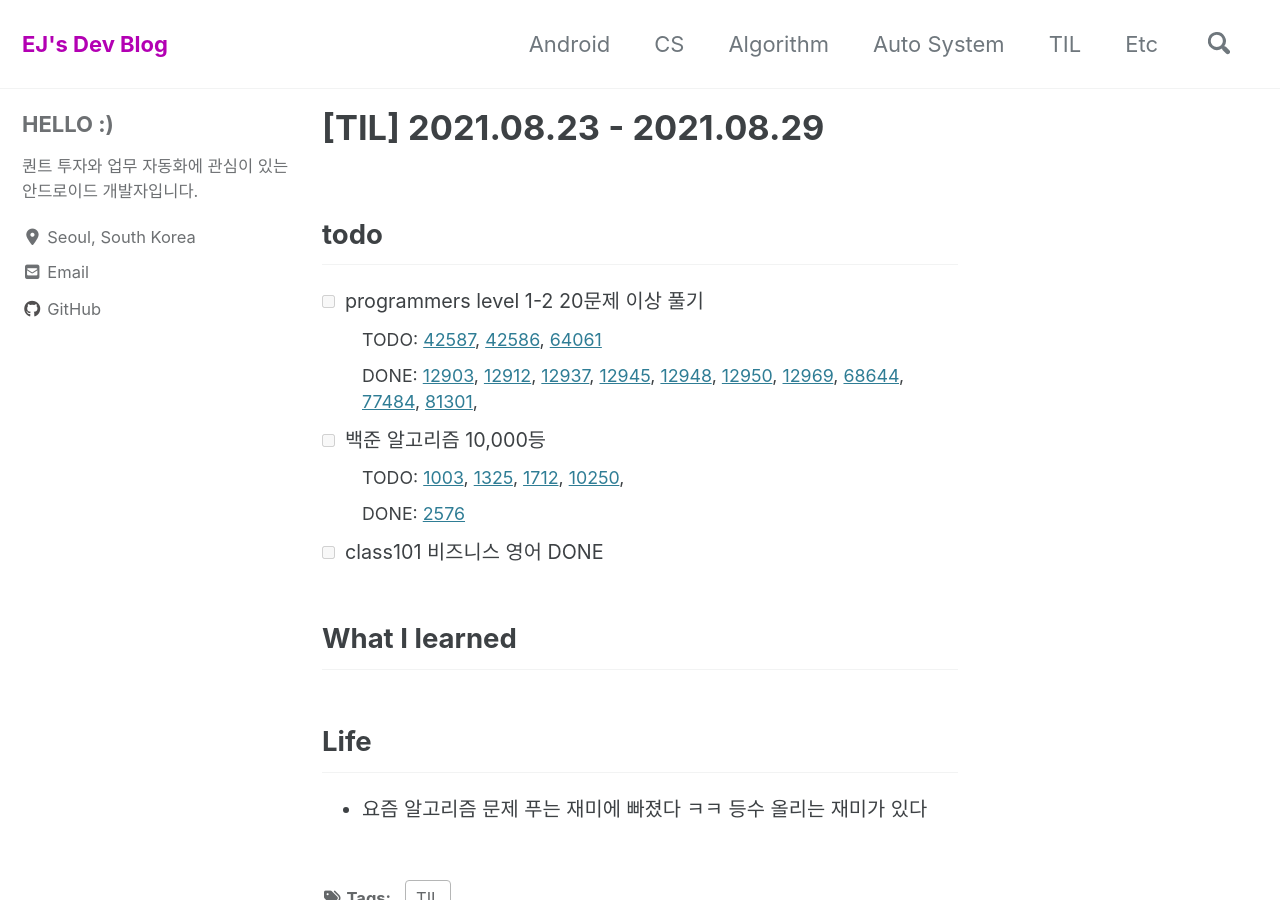
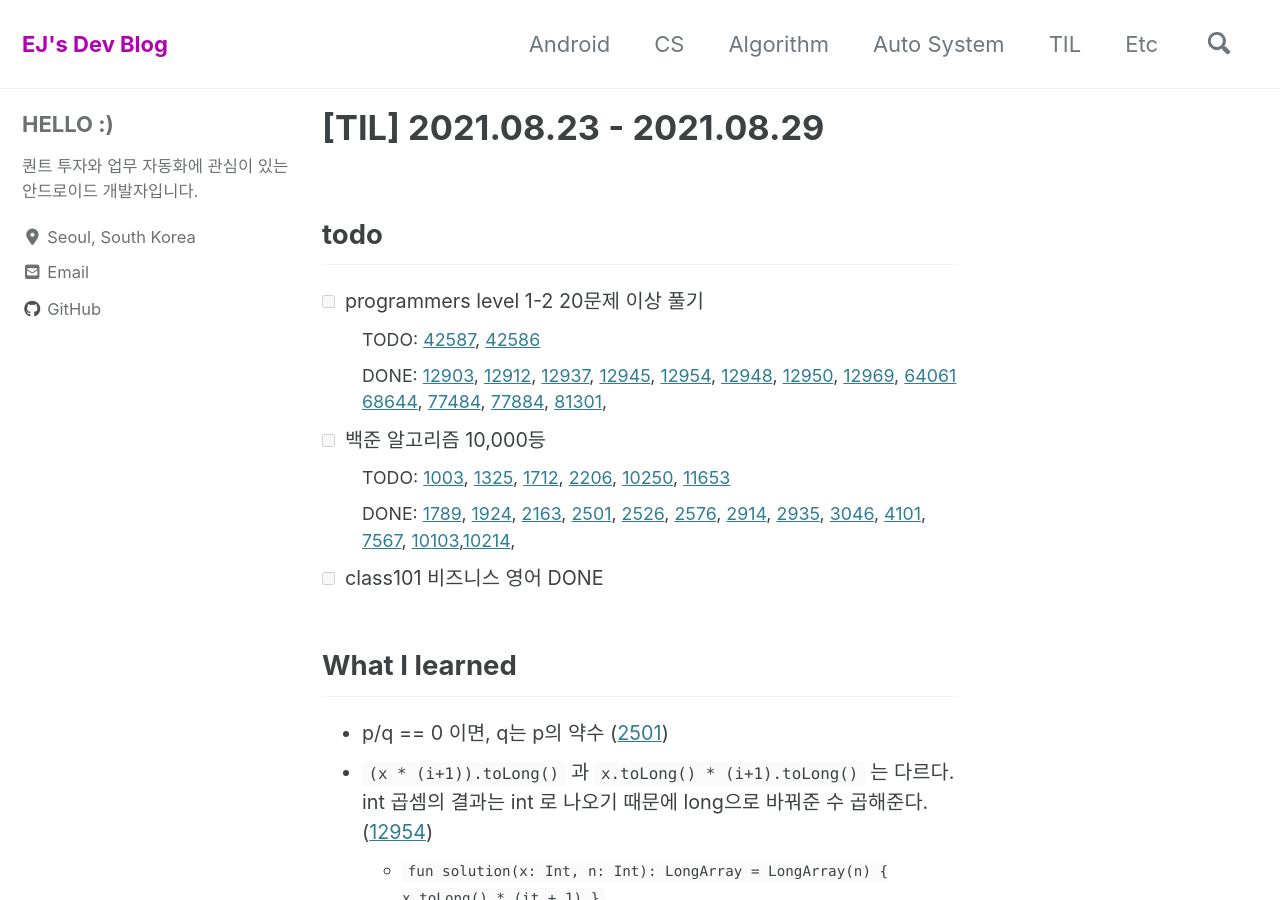
Before and after one commit to dev-eunji/dev-eunji.github.io, a Jekyll site: the page built from _posts/til/2021-08-23-TIL.md, in a window 1280 px wide and 900 px high. Built offline with Jekyll 4.4.1, drawn with Linux system fonts in a browser that asks for light colours; cached includes are drawn as plain includes; nearby versions of some CDN libraries; comment, search, counter and statistics services are not loaded.

Commit message:
[TIL] 20210824

```diff
--- a/_posts/til/2021-08-23-TIL.md
+++ b/_posts/til/2021-08-23-TIL.md
@@ -10,15 +10,19 @@ comments: true
 ## todo
 
 - [ ] programmers level 1-2 20문제 이상 풀기
-  - TODO: [42587](https://programmers.co.kr/learn/courses/30/lessons/42587), [42586](https://programmers.co.kr/learn/courses/30/lessons/42586), [64061](https://programmers.co.kr/learn/courses/30/lessons/64061)
-  - DONE: [12903](https://programmers.co.kr/learn/courses/30/lessons/12903), [12912](https://programmers.co.kr/learn/courses/30/lessons/12912), [12937](https://programmers.co.kr/learn/courses/30/lessons/12937), [12945](https://programmers.co.kr/learn/courses/30/lessons/12945), [12948](https://programmers.co.kr/learn/courses/30/lessons/12948), [12950](https://programmers.co.kr/learn/courses/30/lessons/12950), [12969](https://programmers.co.kr/learn/courses/30/lessons/12969), [68644](https://programmers.co.kr/learn/courses/30/lessons/68644), [77484](https://programmers.co.kr/learn/courses/30/lessons/77484), [81301](https://programmers.co.kr/learn/courses/30/lessons/81301),
+  - TODO: [42587](https://programmers.co.kr/learn/courses/30/lessons/42587), [42586](https://programmers.co.kr/learn/courses/30/lessons/42586)
+  - DONE: [12903](https://programmers.co.kr/learn/courses/30/lessons/12903), [12912](https://programmers.co.kr/learn/courses/30/lessons/12912), [12937](https://programmers.co.kr/learn/courses/30/lessons/12937), [12945](https://programmers.co.kr/learn/courses/30/lessons/12945), [12954](https://programmers.co.kr/learn/courses/30/lessons/12954), [12948](https://programmers.co.kr/learn/courses/30/lessons/12948), [12950](https://programmers.co.kr/learn/courses/30/lessons/12950), [12969](https://programmers.co.kr/learn/courses/30/lessons/12969), [64061](https://programmers.co.kr/learn/courses/30/lessons/64061) [68644](https://programmers.co.kr/learn/courses/30/lessons/68644), [77484](https://programmers.co.kr/learn/courses/30/lessons/77484), [77884](https://programmers.co.kr/learn/courses/30/lessons/77884), [81301](https://programmers.co.kr/learn/courses/30/lessons/81301),
 - [ ] 백준 알고리즘 10,000등
-  - TODO: [1003](https://www.acmicpc.net/problem/1003), [1325](https://www.acmicpc.net/problem/1325), [1712](https://www.acmicpc.net/problem/1712), [10250](https://www.acmicpc.net/problem/10250),
-  - DONE: [2576](https://www.acmicpc.net/problem/2576)
+  - TODO: [1003](https://www.acmicpc.net/problem/1003), [1325](https://www.acmicpc.net/problem/1325), [1712](https://www.acmicpc.net/problem/1712), [2206](https://www.acmicpc.net/problem/2206), [10250](https://www.acmicpc.net/problem/10250), [11653](https://www.acmicpc.net/problem/11653)
+  - DONE: [1789](https://www.acmicpc.net/problem/1789), [1924](https://www.acmicpc.net/problem/1924), [2163](https://www.acmicpc.net/problem/2163), [2501](https://www.acmicpc.net/problem/2501), [2526](https://www.acmicpc.net/problem/2526), [2576](https://www.acmicpc.net/problem/2576), [2914](https://www.acmicpc.net/problem/2914), [2935](https://www.acmicpc.net/problem/2935), [3046](https://www.acmicpc.net/problem/3046), [4101](https://www.acmicpc.net/problem/4101), [7567](https://www.acmicpc.net/problem/7567), [10103](https://www.acmicpc.net/problem/10103),[10214](https://www.acmicpc.net/problem/10214),
 - [ ] class101 비즈니스 영어 DONE
 
 ## What I learned
 
+- p/q == 0 이면, q는 p의 약수 ([2501](https://www.acmicpc.net/problem/2501))
+- `(x * (i+1)).toLong()` 과 `x.toLong() * (i+1).toLong()` 는 다르다. int 곱셈의 결과는 int 로 나오기 때문에 long으로 바꿔준 수 곱해준다.([12954](https://programmers.co.kr/learn/courses/30/lessons/12954))
+  - `fun solution(x: Int, n: Int): LongArray = LongArray(n) { x.toLong() * (it + 1) }`
+
 ## Life
 
 - 요즘 알고리즘 문제 푸는 재미에 빠졌다 ㅋㅋ 등수 올리는 재미가 있다
```
